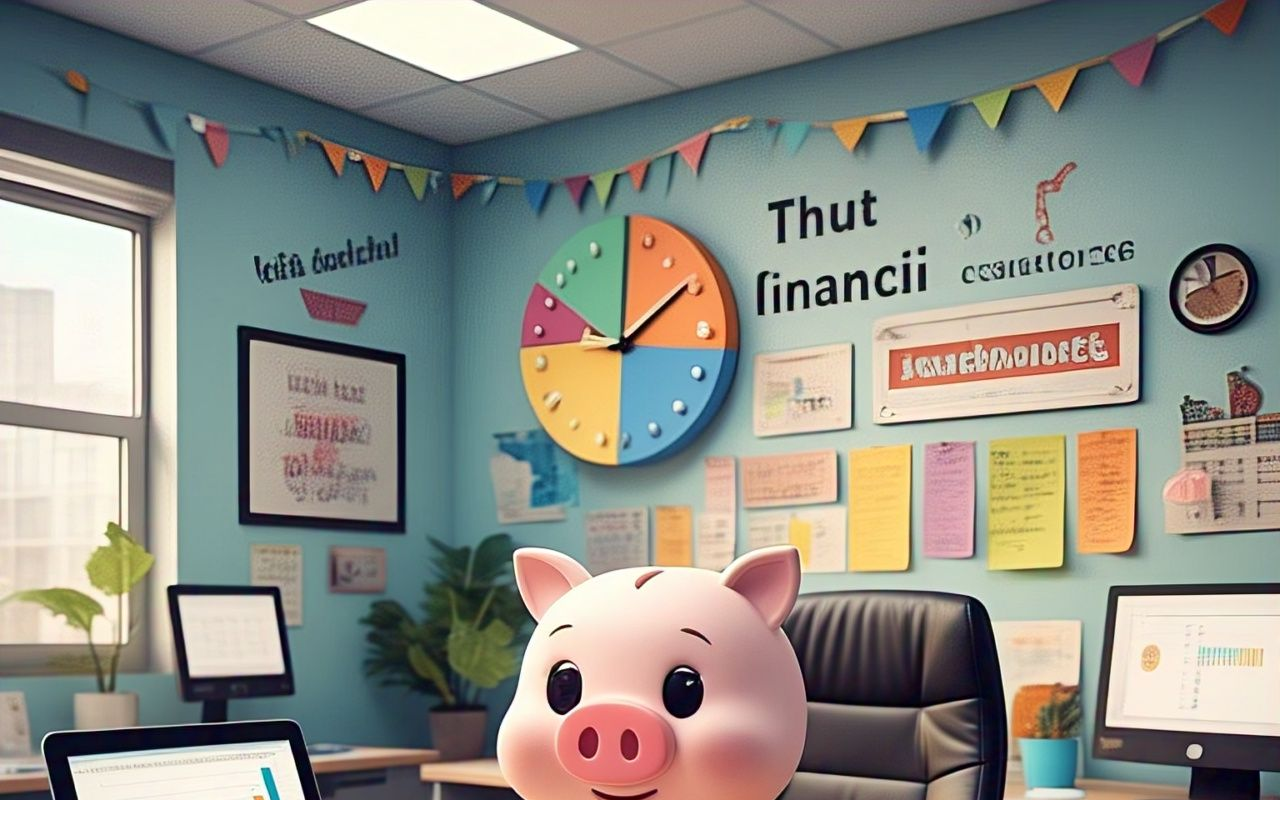
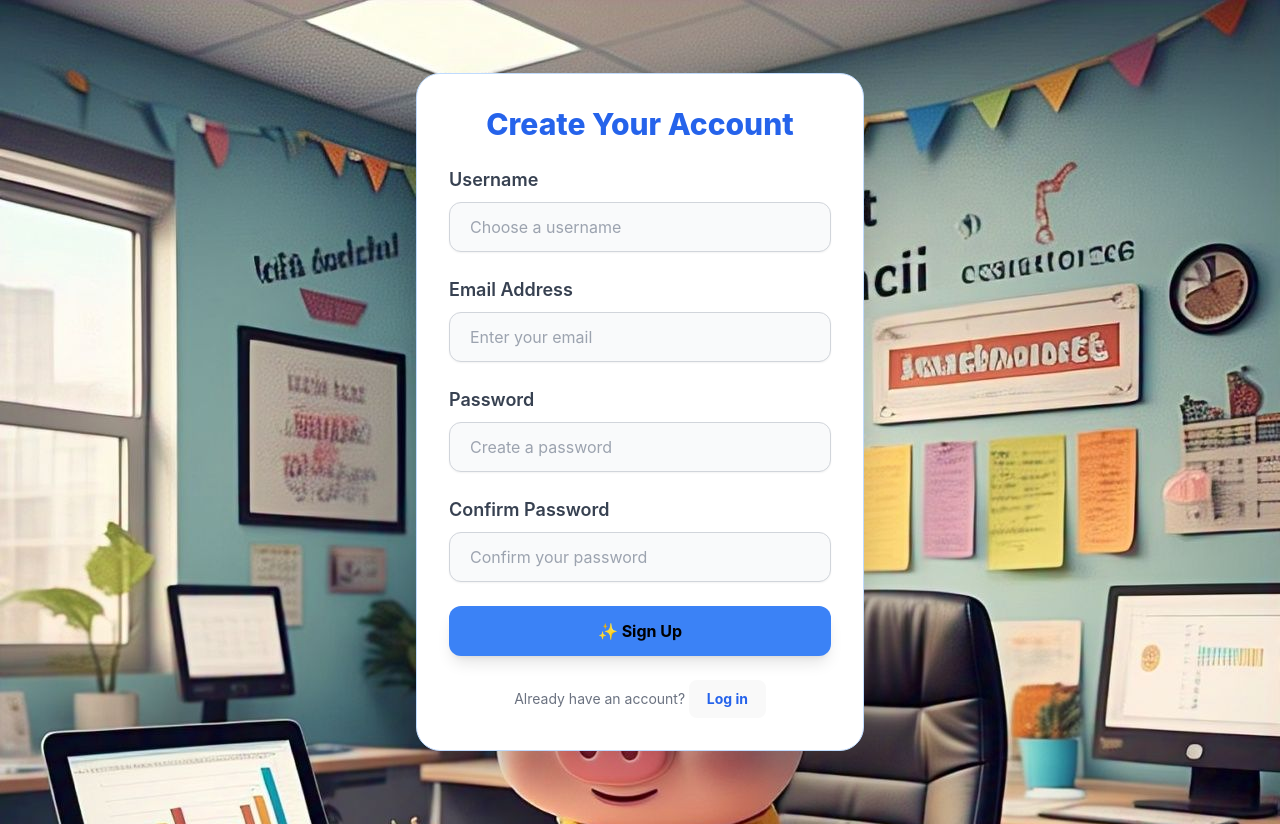
Before and after one commit to veneya/MYBudgyH, a React (Vite) app in the folder client/: page / in a window 1280 px wide. Both pictures are taken after a click on the button "Sign up". Before the commit the page ends 800 px from the top, so only its background shows below. Built offline with nearby package versions, Linux system fonts and the light colour scheme.

Commit message:
signup page added

```diff
--- a/client/src/components/Auth/Signup.jsx
+++ b/client/src/components/Auth/Signup.jsx
@@ -5,26 +5,35 @@ import { validateEmail } from '../../utils/helper';
 
 const SignUp = ({ onSwitchToLogin }) => {
     const [formData, setFormData] = useState({
-        userName: '', userMailId: '', password: '', confirmPassword: ''
+        userName: '',
+        userMailId: '',
+        password: '',
+        confirmPassword: '',
     });
+
     const handleChange = (e) => {
         const { name, value } = e.target;
         setFormData({ ...formData, [name]: value });
     };
+
     const handleSubmit = async (e) => {
         e.preventDefault();
+
         if (!formData.userName || !formData.userMailId || !formData.password || !formData.confirmPassword) {
             toast.error('Please fill in all fields.');
             return;
         }
+
         if (!validateEmail(formData.userMailId)) {
             toast.error('Please enter a valid email address.');
             return;
         }
+
         if (formData.password !== formData.confirmPassword) {
             toast.error('Passwords do not match.');
             return;
         }
+
         try {
             await axiosInstance.post('/auth/register', {
                 userName: formData.userName,
@@ -38,7 +47,101 @@ const SignUp = ({ onSwitchToLogin }) => {
             toast.error(err.response?.data?.message || 'Sign-up failed. Please try again.');
         }
     };
-    // ... JSX similar to Login (with signup fields)
-    // I'll provide the full code in a separate message if needed.
+
+    return (
+        <div className="flex items-center justify-center min-h-screen">
+            <div className="w-full max-w-md bg-white rounded-3xl shadow-2xl p-8 border border-blue-200">
+                <h2 className="text-3xl font-extrabold text-center text-blue-600 mb-6">
+                    Create Your Account
+                </h2>
+
+                <form onSubmit={handleSubmit} className="space-y-6">
+                    <div>
+                        <label className="block text-lg font-semibold text-gray-700 mb-2" htmlFor="userName">
+                            Username
+                        </label>
+                        <input
+                            type="text"
+                            id="userName"
+                            name="userName"
+                            value={formData.userName}
+                            onChange={handleChange}
+                            placeholder="Choose a username"
+                            className="w-full px-5 py-3 border border-gray-300 rounded-xl shadow-sm focus:outline-none focus:ring-2 focus:ring-blue-400 focus:border-transparent transition duration-200 text-gray-700 bg-gray-50"
+                            required
+                        />
+                    </div>
+
+                    <div>
+                        <label className="block text-lg font-semibold text-gray-700 mb-2" htmlFor="userMailId">
+                            Email Address
+                        </label>
+                        <input
+                            type="email"
+                            id="userMailId"
+                            name="userMailId"
+                            value={formData.userMailId}
+                            onChange={handleChange}
+                            placeholder="Enter your email"
+                            className="w-full px-5 py-3 border border-gray-300 rounded-xl shadow-sm focus:outline-none focus:ring-2 focus:ring-blue-400 focus:border-transparent transition duration-200 text-gray-700 bg-gray-50"
+                            required
+                        />
+                    </div>
+
+                    <div>
+                        <label className="block text-lg font-semibold text-gray-700 mb-2" htmlFor="password">
+                            Password
+                        </label>
+                        <input
+                            type="password"
+                            id="password"
+                            name="password"
+                            value={formData.password}
+                            onChange={handleChange}
+                            placeholder="Create a password"
+                            className="w-full px-5 py-3 border border-gray-300 rounded-xl shadow-sm focus:outline-none focus:ring-2 focus:ring-blue-400 focus:border-transparent transition duration-200 text-gray-700 bg-gray-50"
+                            required
+                            minLength="6"
+                        />
+                    </div>
+
+                    <div>
+                        <label className="block text-lg font-semibold text-gray-700 mb-2" htmlFor="confirmPassword">
+                            Confirm Password
+                        </label>
+                        <input
+                            type="password"
+                            id="confirmPassword"
+                            name="confirmPassword"
+                            value={formData.confirmPassword}
+                            onChange={handleChange}
+                            placeholder="Confirm your password"
+                            className="w-full px-5 py-3 border border-gray-300 rounded-xl shadow-sm focus:outline-none focus:ring-2 focus:ring-blue-400 focus:border-transparent transition duration-200 text-gray-700 bg-gray-50"
+                            required
+                        />
+                    </div>
+
+                    <button
+                        type="submit"
+                        className="w-full bg-blue-500 text-black font-bold py-3 rounded-xl shadow-lg hover:bg-blue-600 transition-all duration-200 ease-in-out focus:ring-4 focus:ring-blue-300 focus:ring-offset-2"
+                    >
+                        ✨ Sign Up
+                    </button>
+                </form>
+
+                <p className="text-center text-gray-500 text-sm mt-6">
+                    Already have an account?{' '}
+                    <button
+                        type="button"
+                        onClick={onSwitchToLogin}
+                        className="text-blue-600 font-bold hover:underline"
+                    >
+                        Log in
+                    </button>
+                </p>
+            </div>
+        </div>
+    );
 };
+
 export default SignUp;
```
